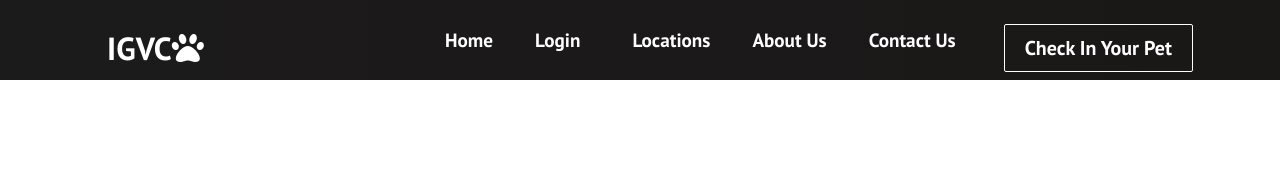
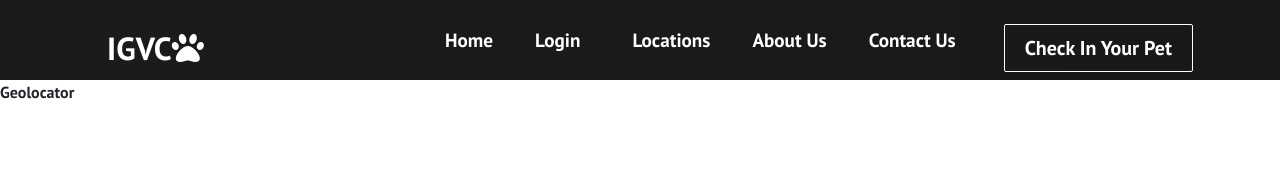
Before and after one commit to bethel-school-of-technology/team-komodo-frontend, a React (Create React App) app: page /geolocator in a window 1280 px wide. Shown: the top 170 px of the page. Built offline with nearby package versions, Linux system fonts and the light colour scheme.

Commit message:
changed doubling

```diff
--- a/src/App.js
+++ b/src/App.js
@@ -7,7 +7,7 @@ import Login from './components/Login';
 import Logout from './components/Logout';
 import Appointments from './components/Appointments';
 import MakeAppointment from './components/MakeAppointment';
-import Geolocater from './components/Geolocater';
+import Geolocator from './components/Geolocator';
 import {BrowserRouter as Router, Switch, Route} from 'react-router-dom';
 import AboutUs from './components/AboutUs';
 import ContactUs from './components/ContactUs';
@@ -25,12 +25,15 @@ function App() {
           <Route path="/login" exact component={Login} />
           <Route path="/register" exact component={Register} />
           <Route path="/locations" exact component={Home} />
-          <Route path="/geolocater" component={Geolocater} />
+          <Route path="/geolocator" component={Geolocator} />
           <Route path="/about-us" component={AboutUs} />
           <Route path="/contact-us" component={ContactUs} />
+          <Route path="/logout" component={Logout} />
+          <Route path="/appointments" component={Appointments} />
+          <Route path="/makeappointment" component={MakeAppointment} />
 
           </Switch>
-      <main className="form-signin">
+      {/* <main className="form-signin">
 
           <Route path="/" exact component={Home} />
           <Route path="/login" component={Login} />
@@ -38,9 +41,11 @@ function App() {
           <Route path="/logout" component={Logout} />
           <Route path="/appointments" component={Appointments} />
           <Route path="/makeappointment" component={MakeAppointment} />
-          <Route path="/geolocater" component={Geolocater} />
+          <Route path="/geolocator" component={Geolocator} />
+          <Route path="/about-us" component={AboutUs} />
+          <Route path="/contact-us" component={ContactUs} />
 
-        </main>
+        </main> */}
 
     </Router>
  </div>
--- a/src/components/Geolocater.js
+++ b/src/components/Geolocator.js
@@ -10,7 +10,7 @@ class Geolocater extends Component {
  state = {}
  render() {
   return(
-   <div>Geolocater</div>
+   <div>Geolocator</div>
     )
    }
  }
```
